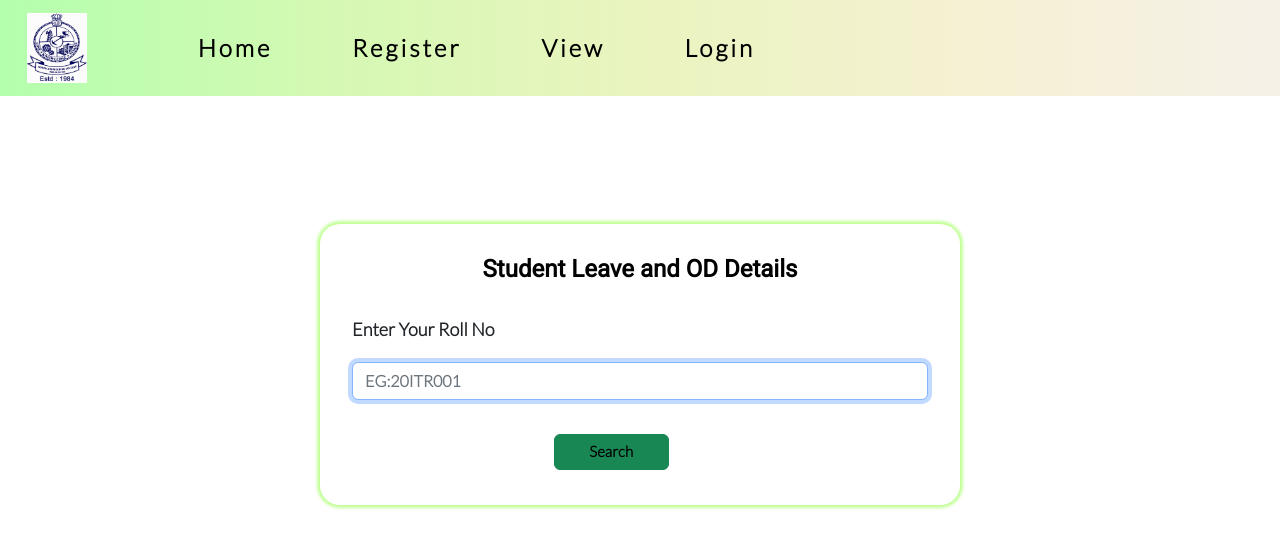
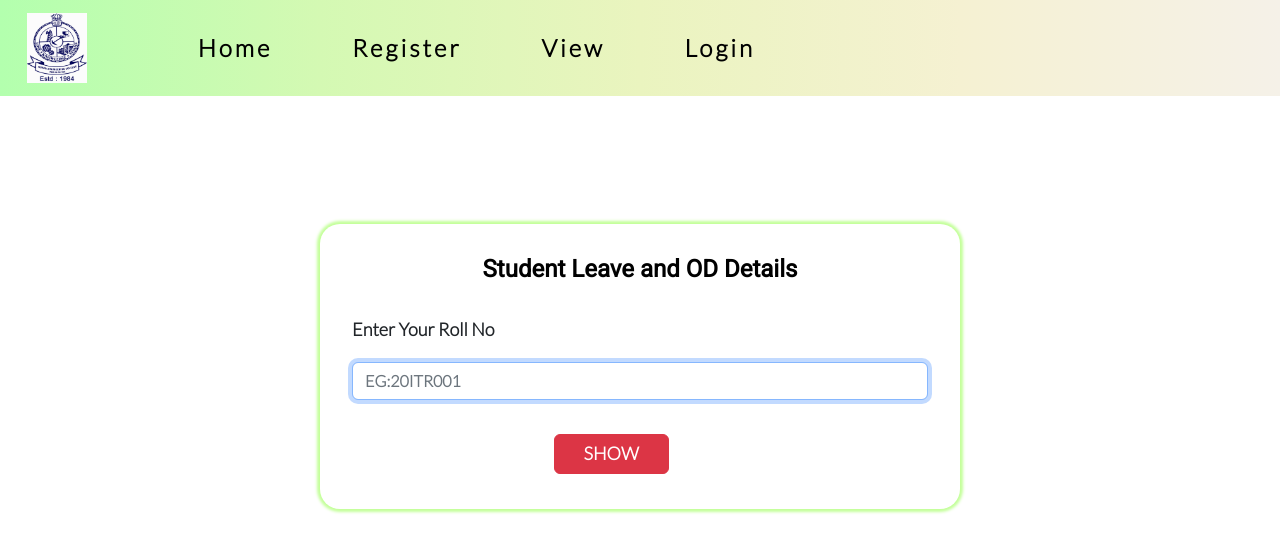
Before and after one commit to BHARATH2503/Leave-and-OD-Management, a React (Create React App) app in the folder client/: page /view in a window 1280 px wide. Shown: the top 552 px of the page. Built offline with nearby package versions, Linux system fonts and the light colour scheme; no server answers; a web font is replaced by a local one.

Commit message:
button in view file

```diff
--- a/client/src/component/View.jsx
+++ b/client/src/component/View.jsx
@@ -14,7 +14,7 @@ class View extends React.Component {
           <Form.Label>Enter Your Roll No</Form.Label>
           <Form.Control type="text" placeholder="Eg:20ITR001" autoFocus className="letter"/>
         </Form.Group>
-        <Button className="buttons" variant="success" type="button">Search</Button>
+        <Button className="buttons" variant="danger" type="button">SHOW</Button>
         </Form>
         </div>
         </div>
--- a/client/src/css/View.css
+++ b/client/src/css/View.css
@@ -22,9 +22,9 @@
     padding: 1%;
     margin-top: 3%;
     width:20%;
-    font-size: 15px;
+    font-size: 18px;
     font-weight: bolder;
-    color: black;
+
 
 }
 .letter{
```
